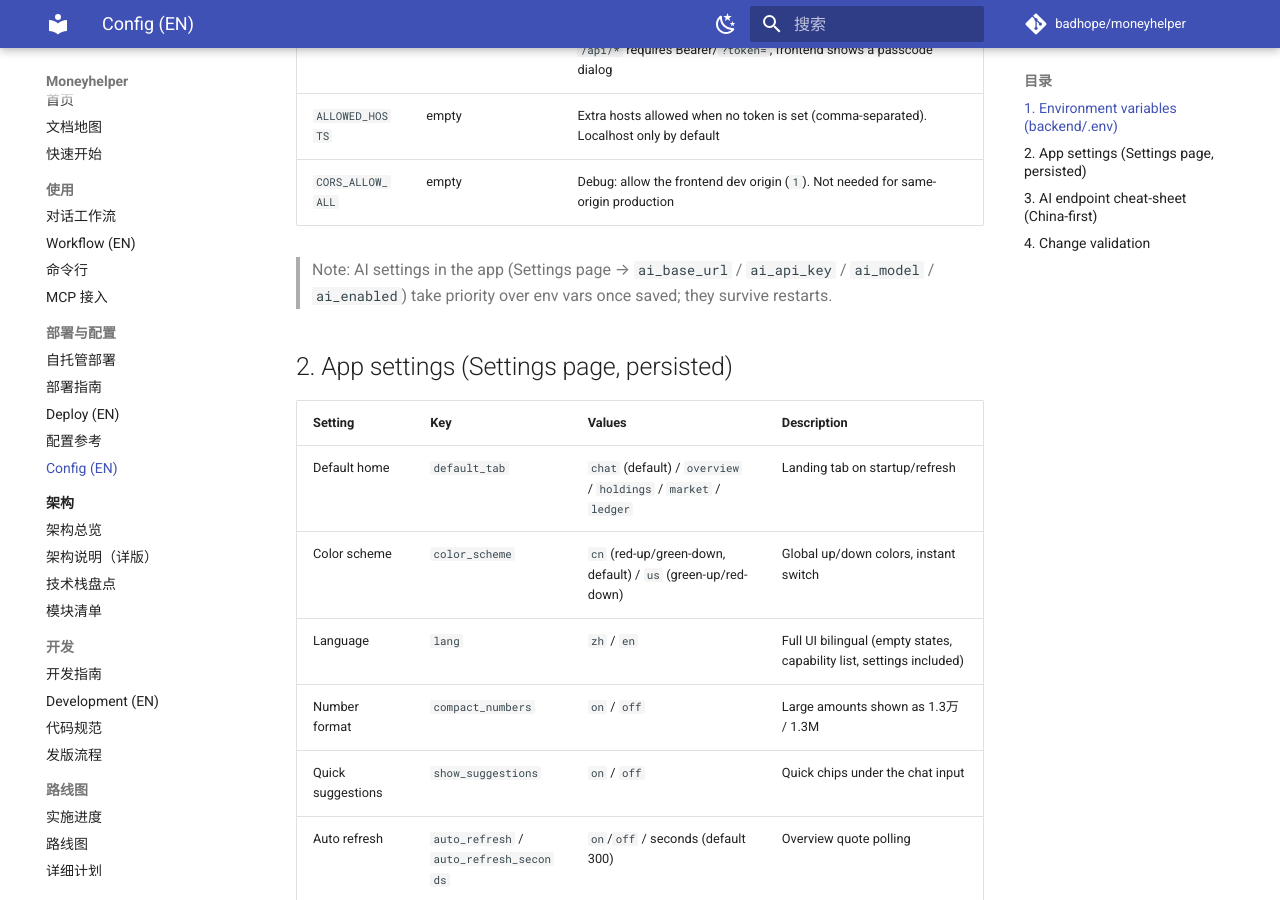
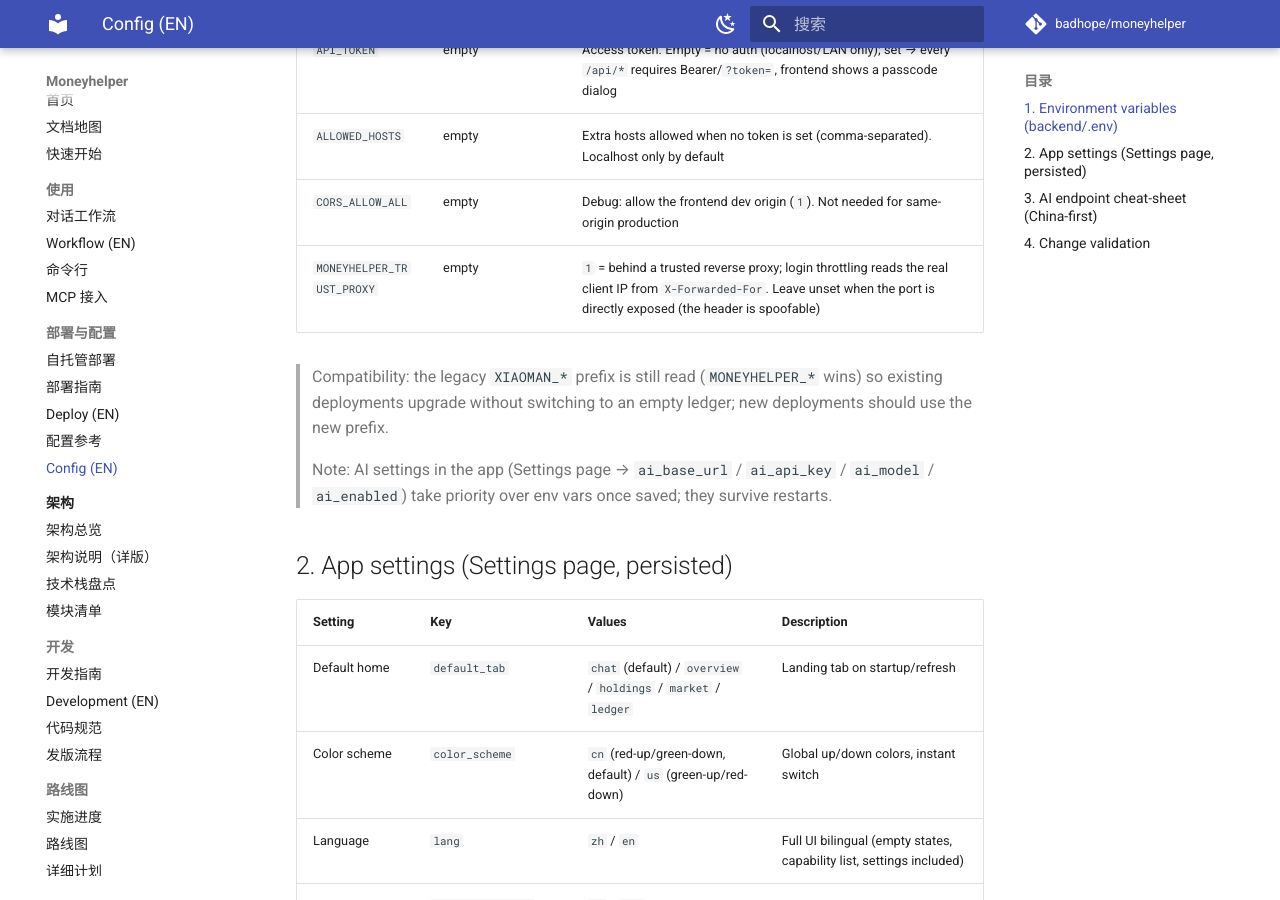
Before and after one commit to Morningstar202604/moneyhelper, an MkDocs documentation site: the page built from docs/CONFIG.en.md, in a window 1280 px wide and 900 px high, scrolled down 652 px. Built offline with MkDocs 1.6.1 and Material for MkDocs 9.7.7, drawn with Linux system fonts in a browser that asks for light colours; comment, search, counter and statistics services are not loaded.

Commit message:
docs(config): 补 MONEYHELPER_TRUST_PROXY 中英文说明与 env 示例，登录页展示品牌 slogan
- CONFIG.md / CONFIG.en.md / .env.example 三处补齐可信反代开关，避免只改代码不写用法
- test_brand 白名单补 CONFIG.en.md 并修正注释（不止两个文件）
- LoginView 展示 BRAND.slogan，品牌常量不再只有定义没有使用点

```diff
--- a/docs/CONFIG.en.md
+++ b/docs/CONFIG.en.md
@@ -14,6 +14,9 @@ All optional; the app runs fully without them (deterministic templates back ever
 | `API_TOKEN` | empty | Access token. Empty = no auth (localhost/LAN only); set → every `/api/*` requires Bearer/`?token=`, frontend shows a passcode dialog |
 | `ALLOWED_HOSTS` | empty | Extra hosts allowed when no token is set (comma-separated). Localhost only by default |
 | `CORS_ALLOW_ALL` | empty | Debug: allow the frontend dev origin (`1`). Not needed for same-origin production |
+| `MONEYHELPER_TRUST_PROXY` | empty | `1` = behind a trusted reverse proxy; login throttling reads the real client IP from `X-Forwarded-For`. Leave unset when the port is directly exposed (the header is spoofable) |
+
+> Compatibility: the legacy `XIAOMAN_*` prefix is still read (`MONEYHELPER_*` wins) so existing deployments upgrade without switching to an empty ledger; new deployments should use the new prefix.
 
 > Note: AI settings in the app (Settings page → `ai_base_url` / `ai_api_key` / `ai_model` / `ai_enabled`) take priority over env vars once saved; they survive restarts.
 
--- a/frontend/src/components/LoginView.tsx
+++ b/frontend/src/components/LoginView.tsx
@@ -76,6 +76,7 @@ export function LoginView({ onAuthed }: { onAuthed: () => void }) {
             <BrandLogo size={42} />
           </div>
           <h1 className="text-xl font-semibold text-foreground">{BRAND.name}</h1>
+          <p className="mt-1 text-xs text-muted-foreground/80">{BRAND.slogan}</p>
           <p className="mt-1.5 text-sm text-muted-foreground text-balance">
             {mode === "login" ? t("auth.loginSubtitle") : t("auth.registerSubtitle")}
           </p>
```
Also changed, not shown: CHANGELOG.md (+3 -1 lines), docs/CONFIG.md (+1 -0 lines), 2 other files.
